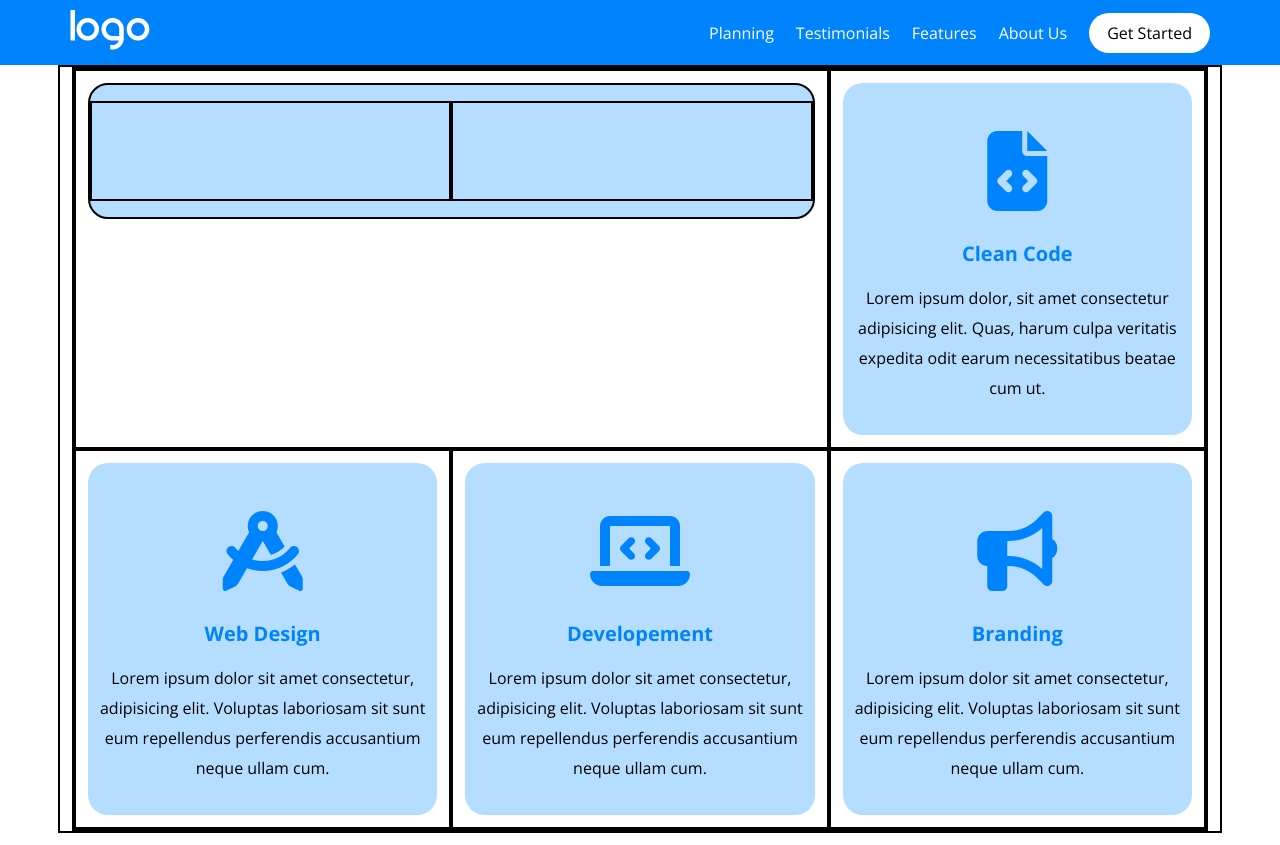
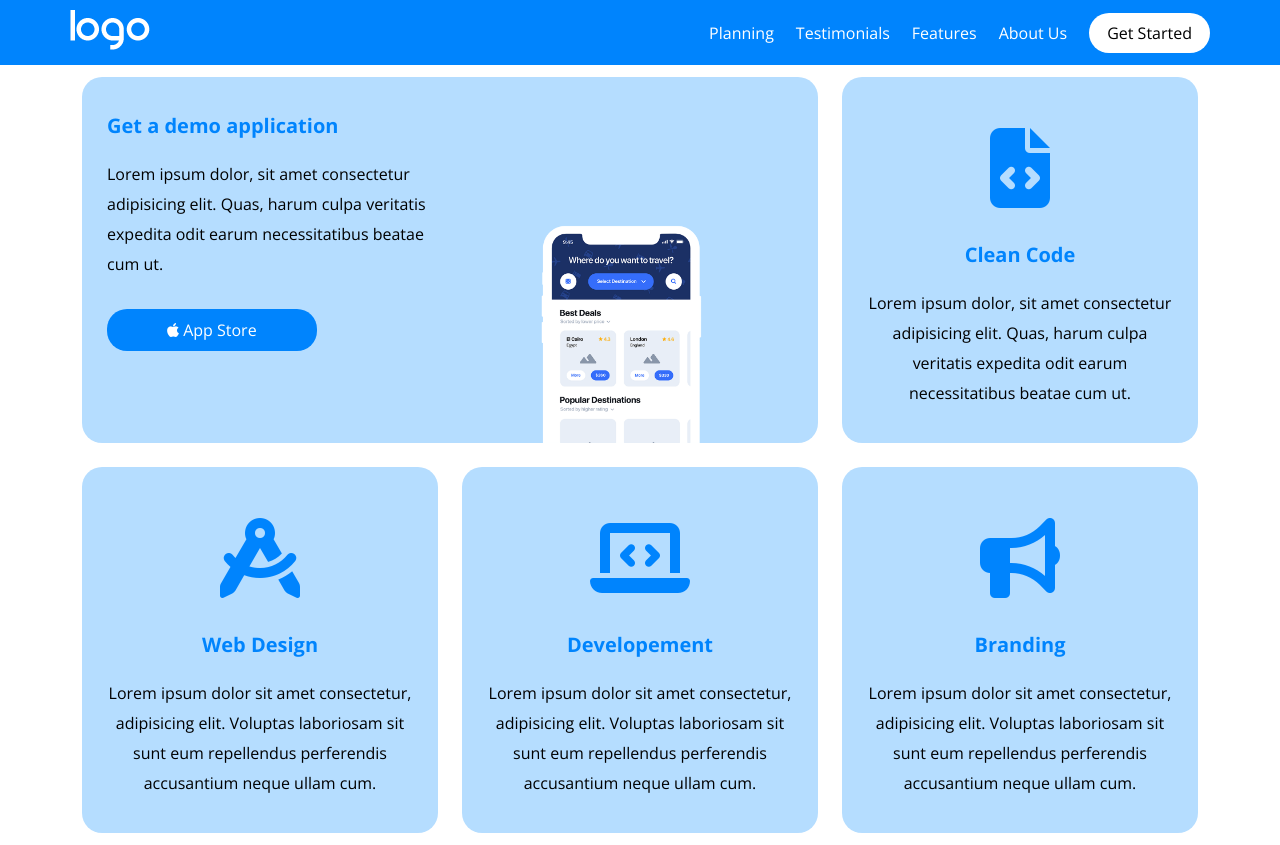
Before and after one commit to EmanueleVenditti95/htmlcss-responsive-layout, a plain HTML site: page index.html in a window 1280 px wide. Drawn offline with nearby package versions, Linux system fonts and the light colour scheme.

Commit message:
Fix - hero section

```diff
--- a/index.html
+++ b/index.html
@@ -33,21 +33,23 @@
         </section>
     </header>
 
-    <section class="container hero debug">
-        <div class="row debug">
-            <div class="col-8  debug">
-                <div class="card row debug">
-                    <div class="col-6 debug">
-
+    <section class="container hero">
+        <div class="row">
+            <div class="col-8">
+                <div class="card row">
+                    <div class="col-6 text-align-left">
+                        <div class="card-title">Get a demo application</div>
+                        <div class="card-par">Lorem ipsum dolor, sit amet consectetur adipisicing elit. Quas, harum culpa veritatis expedita odit earum necessitatibus beatae cum ut.</div>
+                        <a href="" class="button"><i class="fa-brands fa-apple"></i> App Store</a>
                     </div>
 
-                    <div class="col-6 debug">
-
+                    <div class="col-6 row-img">
+                        <img src="./img/img/phone.png" alt="">
                     </div>
                 </div>
             </div>
 
-            <div class="col-4 debug">
+            <div class="col-4">
                 <div class="card">
                     <div class="card-icon"><i class="fa-solid fa-file-code"></i></div>
                     <div class="card-title">Clean Code</div>
@@ -55,7 +57,7 @@
                 </div>
             </div>
 
-            <div class="col-4 debug">
+            <div class="col-4">
                 <div class="card">
                     <div class="card-icon"><i class="fa-solid fa-compass-drafting"></i></div>
                     <div class="card-title">Web Design</div>
@@ -64,7 +66,7 @@
                 </div>
             </div>
 
-            <div class="col-4 debug">
+            <div class="col-4">
                 <div class="card">
                     <div class="card-icon"><i class="fa-solid fa-laptop-code"></i></div>
                     <div class="card-title">Developement</div>
@@ -72,7 +74,7 @@
                 </div>
             </div>
 
-            <div class="col-4 debug">
+            <div class="col-4">
                 <div class="card">
                     <div class="card-icon"><i class="fa-solid fa-bullhorn"></i></div>
                     <div class="card-title">Branding</div>
--- a/style.css
+++ b/style.css
@@ -112,7 +112,8 @@ a {
     background-color: var(--light-blue);
     border-radius: 20px;
     text-align: center;
-    padding: 16px 0;
+    padding: 25px;
+    height: 100%;
 }
 
 .hero .col-4,.hero .col-8 {
@@ -136,7 +137,30 @@ a {
 }
 
 .hero div[class^="card-"] {
-    margin: 16px 0;
+    padding: 10px 0;
+}
+
+.text-align-left {
+    text-align: left;
+}
+
+.hero img {
+    max-width: 200px;
+    align-self: flex-end;
+    margin-bottom: -25px;
+}
+
+.row-img {
+    display: flex;
+    justify-content: center;
+    align-items: flex-end;
+}
+
+.hero .button {
+    background-color: var(--blue);
+    color: var(--light);
+    padding: 10px 60px;
+    margin-top: 20px;
 }
 
 
```
